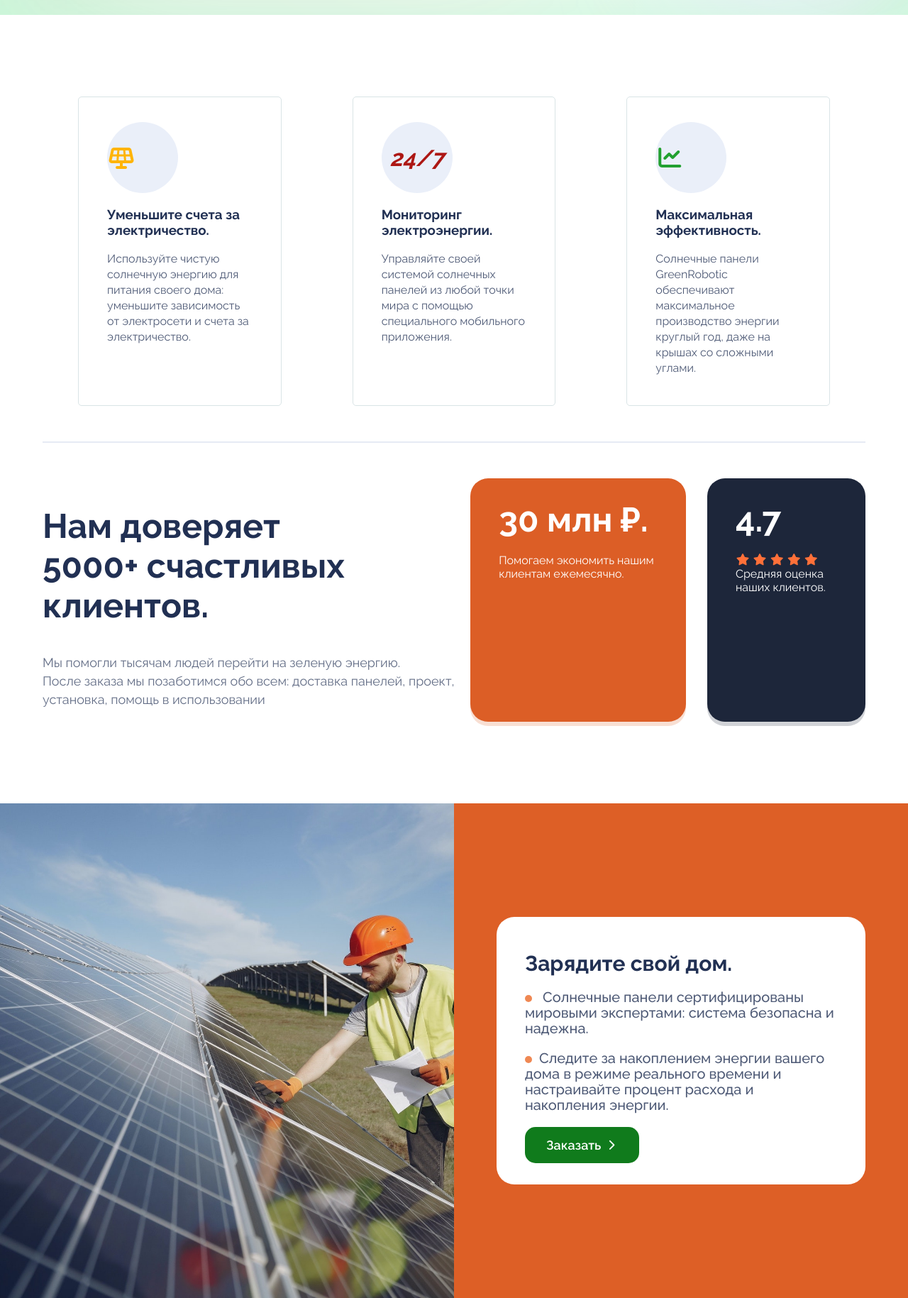
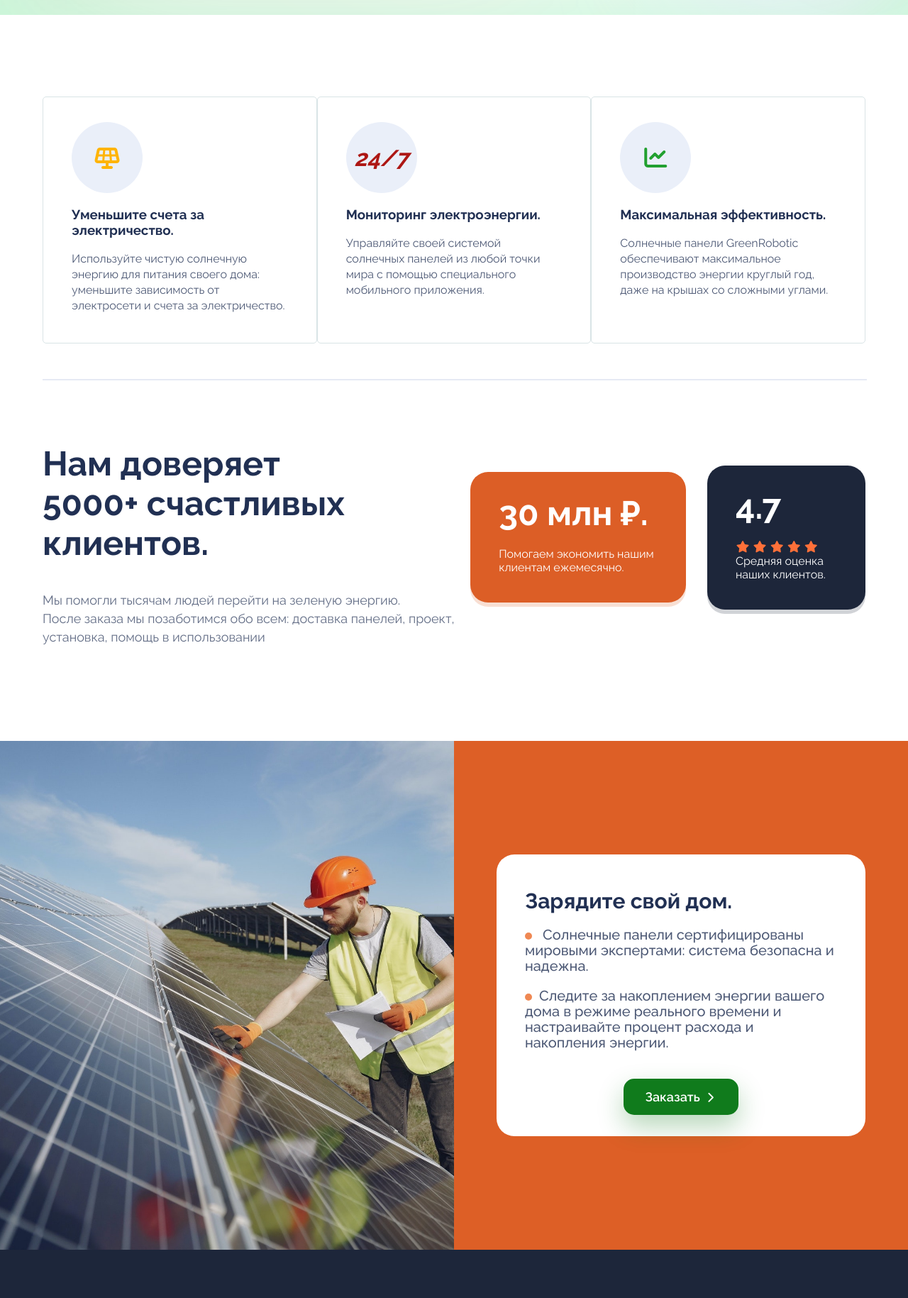
Before and after one commit to 111LegendaryDude111/-, a plain HTML site: page index.html in a window 1280 px wide. Shown: the part 800-2629 px from the top of the page at 71% size. Drawn offline with nearby package versions, Linux system fonts and the light colour scheme.

Commit message:
Correct styles

```diff
--- a/index.html
+++ b/index.html
@@ -88,7 +88,7 @@
                 <p>Следите за накоплением энергии вашего дома в режиме реального времени и настраивайте процент расхода и накопления энергии.</p>
 
                 <div class="btn">
-                    <button>Заказать<i class="fa-solid fa-chevron-right"></i>
+                    <button type="button" >Заказать<i class="fa-solid fa-chevron-right"></i>
                     </button>
                 </div>
             </div>
--- a/main.css
+++ b/main.css
@@ -94,6 +94,9 @@ button {
 }
 
 .cards {
+    /* display: grid;
+    grid-gap: 50px;
+    grid-template-columns: 1fr 1fr 1fr; */
     display: grid;
     grid-template-columns: repeat(3, 1fr);
     grid-template-rows: 1fr;
@@ -104,7 +107,8 @@ button {
 
 .card {
     padding: 35px 40px 25px;
-    margin: 0px 50px;
+    background: #FFFFFF;
+    /* margin: 0px 50px; */
     border: 1px solid #D9E4E6;
     border-radius: 5px;
 }
@@ -117,8 +121,8 @@ button {
     background-color:#eaeff9;
     border-radius: 50%;
     display: flex;
-    flex-direction: column;
-    text-align: center;
+    /* flex-direction: column; */
+    align-items: center;
     justify-content: center;
 }
 
@@ -142,11 +146,12 @@ button {
 .features__border {
     margin: 50px 0;
     border: 1px solid #e6eaf4;
+    width: 100%;
 }
 
 .features__feedback{
     display: flex;
-    flex-direction: row;
+    /* flex-direction: row; */
 }
 
 .features__feedback-left {
@@ -165,7 +170,8 @@ button {
 
 .features__feedback-right {
     display: flex;
-    flex-direction: row;
+    /* flex-direction: row; */
+    align-items: center;
 }
 
 .features__box {
@@ -200,15 +206,15 @@ button {
 
 .promo {
     display: flex;
-    flex-direction: row;
+    /* flex-direction: row; */
 }
 
 .promo__image {
     background-image: url('img/promo.jpg');
     background-size:cover;
-    text-align: center;
     width: 50%;
     flex-shrink: 0;
+    background-position: center;
 }
 
 .promo__right {
@@ -238,9 +244,13 @@ button {
     vertical-align: middle;
     background-color: #ec6b29;
     margin-right: 10px;
-    border-radius: 10px;
+    border-radius:50%;
 }
 
+.btn {
+    display: flex;
+    justify-content: center;
+}
 
 .btn button {
     background-color: #107b1c;
@@ -248,9 +258,9 @@ button {
     font-size: 18px;
     padding: 15px 30px;
     font-weight: 600;
-    display: flex;
-    align-items:center;
+    box-shadow: 0 16px 36px rgb(16 122 28 / 30%);
 }
+
 
 .fa-chevron-right {
     font-size: 15px;
@@ -457,11 +467,13 @@ header a {
     text-align: center;
     height: 500px;
     flex-shrink: 0;
+    width: 100%;
 }
 
 .promo {
-    display: flex;
-    flex-direction: column;
+    /* display: flex;
+    flex-direction: column; */
+    flex-direction: column-reverse;
 }
 
 .promo__right {
```
